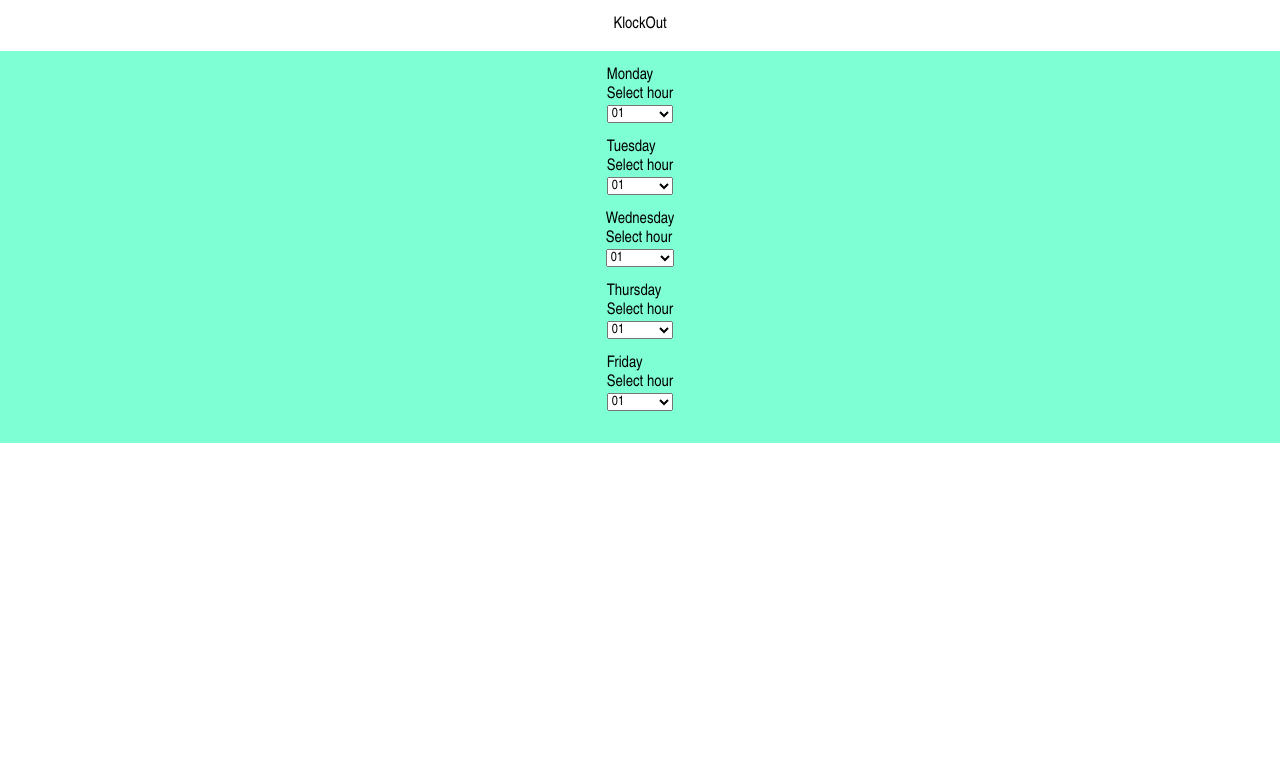
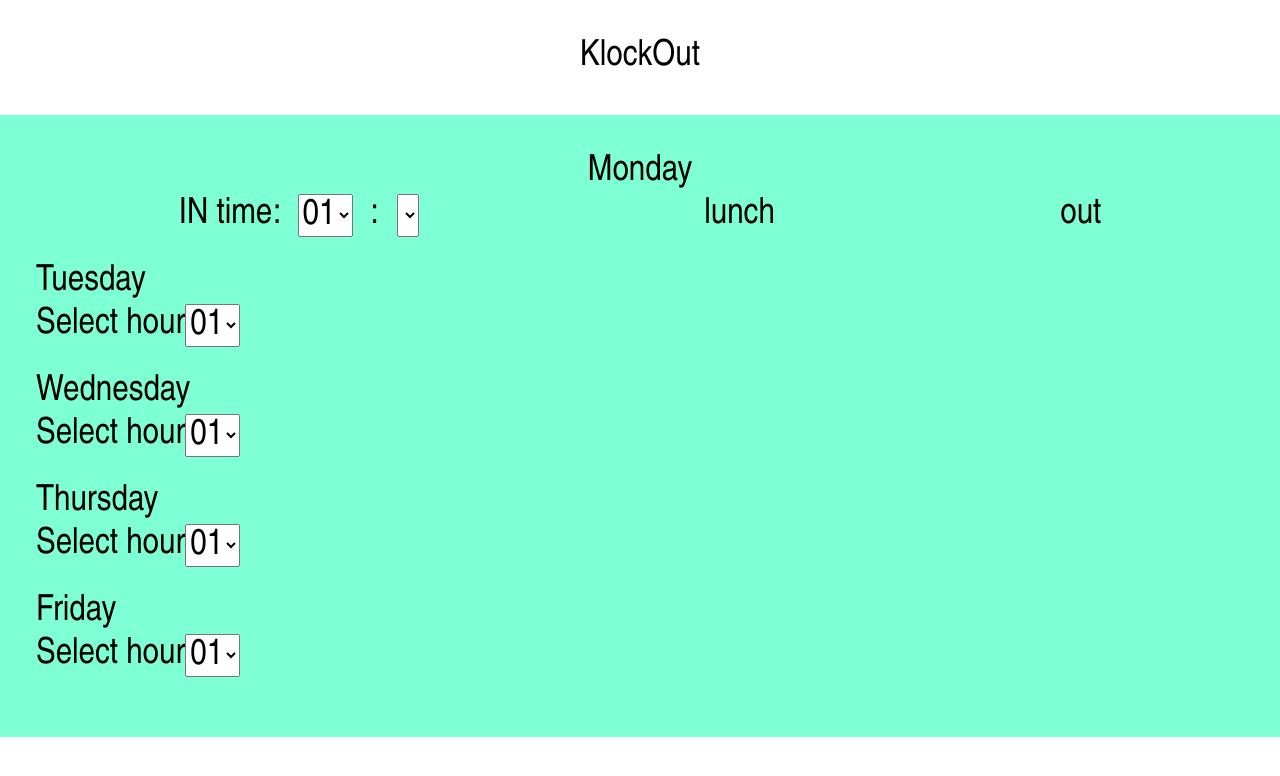
Before and after one commit to mintyry/KlockOut, a plain HTML site: page index.html in a window 1280 px wide. Drawn offline with Linux system fonts and the light colour scheme.

Commit message:
set up columns in Monday

```diff
--- a/index.html
+++ b/index.html
@@ -1,5 +1,6 @@
 <!DOCTYPE html>
 <html lang="en">
+
 <head>
     <meta charset="UTF-8">
     <meta name="viewport" content="width=device-width, initial-scale=1.0">
@@ -7,23 +8,39 @@
     <link rel="stylesheet" href="./styles.css" />
     <title>KlockOut by Minty.Ry</title>
 </head>
+
 <body>
     <header>
         <p>KlockOut</p>
     </header>
     <main>
         <section>
-        <p>Monday</p>
+            <p class="day">Monday</p>
+            <!-- parent div holding columns -->
+            <div class="day-columns-div">
+                <!-- monday in-time -->
                 <div id="monday-time">
-            <label for="mon-in-hour">Select hour</label>
+                    <p>IN time:&ensp;</p>
                     <select name="clock-in hour" id="mon-in-hour" class="in-hour">
                     </select>
+                    <p class="clock-colon">:</p>
+                    <select name="clock-in minute" id="mon-in-min" class="in-min">
+                    </select>
+                </div>
+                <!-- monday lunch duration -->
+                <div class="lunch">
+                    <p>lunch</p>
+                </div>
+                <!-- calculate out time -->
+                <div class="out">
+                    <o>out</o>
+                </div>
             </div>
         </section>
         <section>
             <p>Tuesday</p>
             <div id="tuesday-time">
-            <label for="tues-in-hour">Select hour</label>
+                <label for="tues-in-time">Select hour</label>
                 <select name="clock-in hour" id="tues-in-hour" class="in-hour">
                 </select>
             </div>
@@ -56,4 +73,5 @@
 
     <script src="./script.js"></script>
 </body>
+
 </html>
--- a/styles.css
+++ b/styles.css
@@ -3,6 +3,7 @@
     margin: 0;
     padding: 0;
     font-family: 'Arial Narrow', Arial, sans-serif;
+    font-size: 1.5rem;
 }
 
 header,
@@ -19,10 +20,25 @@ main {
 }
 
 section {
+    width: 100%;
     margin-bottom: 1rem;
+}
+
+.clock-colon {
+    margin: 0 0.5em 0 0.5em;
+}
+
+.day {
+    display: flex;
+    justify-content: center;
+}
+
+.day-columns-div {
+    display: flex;
+    justify-content: space-around ;
 }
 
 #monday-time, #tuesday-time, #wednesday-time, #thursday-time, #friday-time {
     display: flex;
-    flex-direction: column;
+    /* flex-direction: column; */
 }
```
Lines whose indentation alone changed are shown as unchanged.
